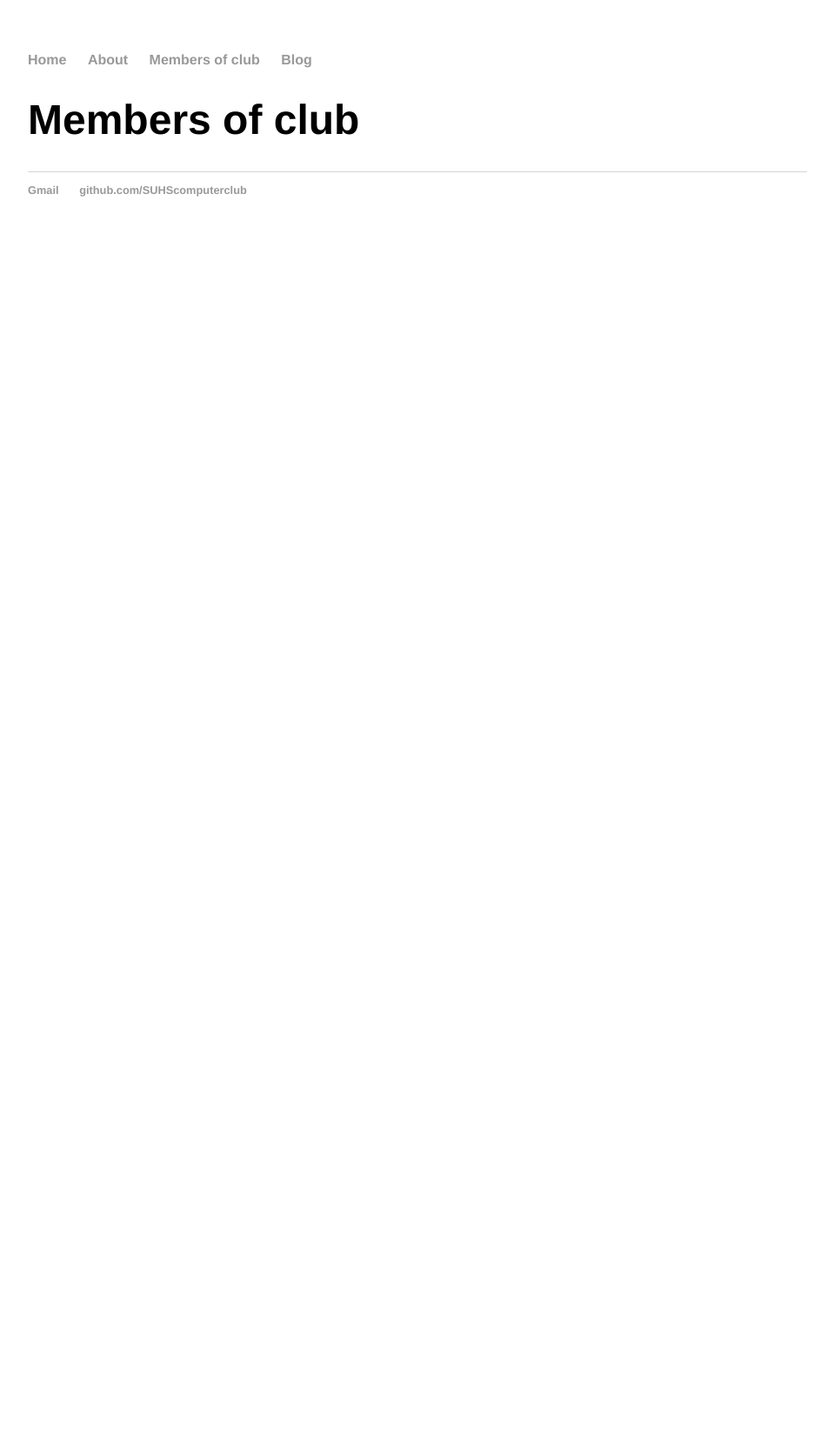
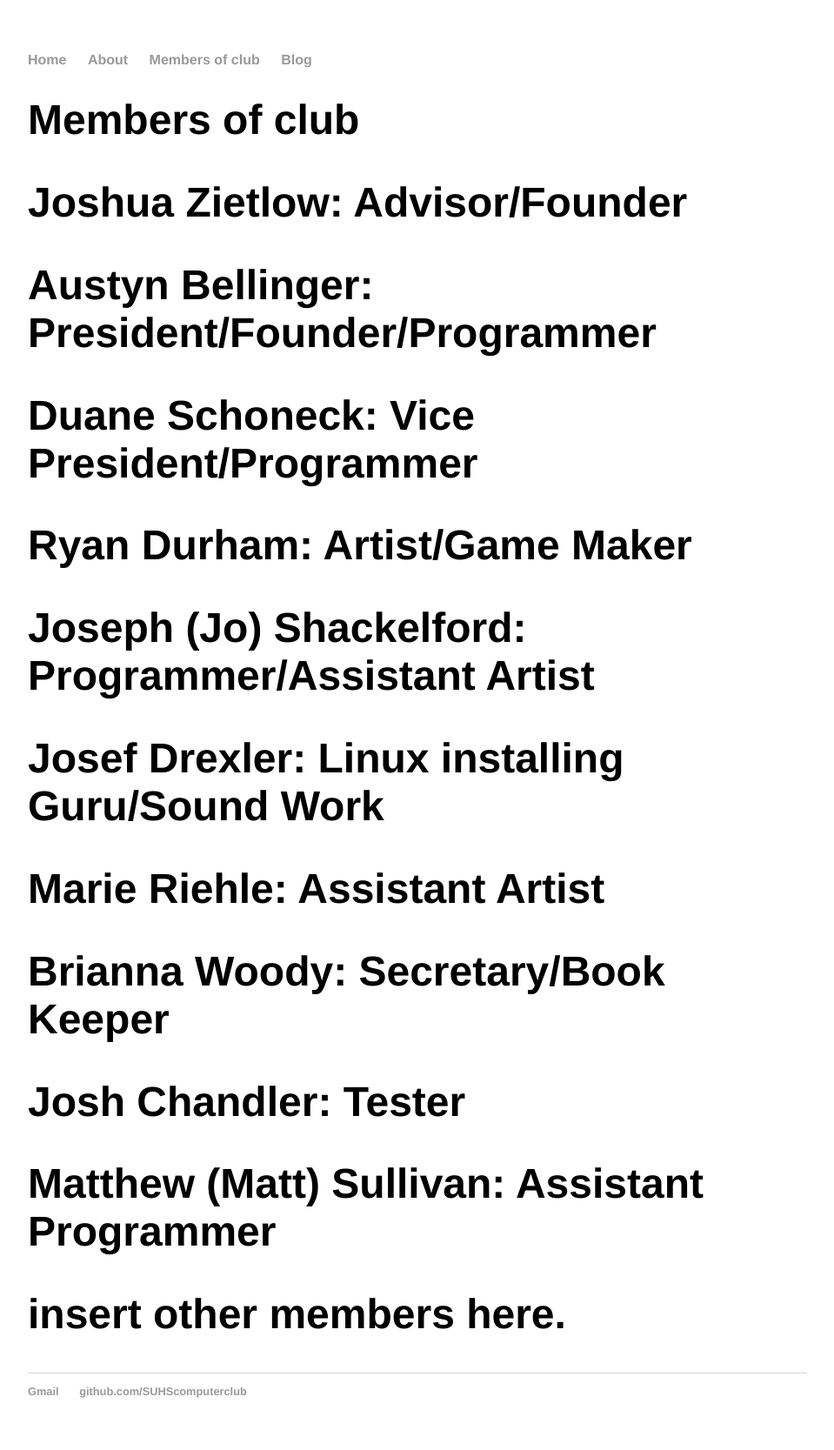
Before and after one commit to SUHScomputerclub/SUHScomputerclub.github.io, a Jekyll site: the page built from club-members/index.html, in a window 1280 px wide. Shown: the whole page at 87% size, without its empty margins (160-1119 px from the left). Built offline with Jekyll 4.4.1, drawn with Linux system fonts in a browser that asks for light colours; before the commit the page ends 900 px from its top, so only the background shows below that.

Commit message:
added member page (revert if broken)

```diff
--- /dev/null
+++ b/_layouts/members.html
@@ -0,0 +1,29 @@
+<!DOCTYPE html>
+	<html>
+		<head>
+			<title>{{ page.title }}</title>
+			<!-- link to members stylesheet -->
+			<link rel="stylesheet" type="text/css" href="/css/members.css">
+		</head>
+		<body>
+			<nav>
+	    		<ul>
+	        		<li><a href="/">Home</a></li>
+		        	<li><a href="/about">About</a></li>
+	        		<li><a href="/club-members">Members of club</a></li>
+	        		<li><a href="/blog">Blog</a></li>
+	    		</ul>
+			</nav>
+			<div class="container">
+
+			{{ content }}
+
+			</div><!-- /.container -->
+			<footer>
+	    		<ul>
+	        		<li><a href="mailto:SUSHcomputerclub@gmail.com">Gmail</a></li>
+	        		<li><a href="https://github.com/SUHScomputerclub">github.com/SUHScomputerclub</a></li>
+				</ul>
+			</footer>
+		</body>
+	</html>
--- a/club-members/index.html
+++ b/club-members/index.html
@@ -1,5 +1,27 @@
 ---
-layout: default
+layout: members
 title: Members of club
 ---
 	<h1>{{ page.title }}</h1>
+
+	<h2>Joshua Zietlow: Advisor/Founder</h2>
+
+	<h2>Austyn Bellinger: President/Founder/Programmer</h2>
+
+	<h2>Duane Schoneck: Vice President/Programmer</h2>
+
+	<h2>Ryan Durham: Artist/Game Maker</h2>
+
+	<h2>Joseph (Jo) Shackelford: Programmer/Assistant Artist</h2>
+
+	<h2>Josef Drexler: Linux installing Guru/Sound Work </h2>
+
+	<h2>Marie Riehle: Assistant Artist</h2>
+
+	<h2>Brianna Woody: Secretary/Book Keeper</h2>
+
+	<h2>Josh Chandler: Tester</h2>
+
+	<h2>Matthew (Matt) Sullivan: Assistant Programmer</h2>
+
+	<h2>insert other members here.</h2>
--- /dev/null
+++ b/css/members.css
@@ -0,0 +1,47 @@
+body {
+    margin: 60px auto;
+    width: 70%;
+}
+nav ul, footer ul {
+    font-family:'Helvetica', 'Arial', 'Sans-Serif';
+    padding: 0px;
+    list-style: none;
+    font-weight: bold;
+}
+nav ul li, footer ul li {
+    display: inline;
+    margin-right: 20px;
+}
+a {
+    text-decoration: none;
+    color: #999;
+}
+a:hover {
+    text-decoration: underline;
+}
+h1 {
+    font-size: 3em;
+    font-family:'Helvetica', 'Arial', 'Sans-Serif';
+}
+h2 {
+    font-size: 3em;
+    font-family:'Helvetica', 'Arial', 'Sans-Serif';
+}
+p {
+    font-size: 1.5em;
+    line-height: 1.4em;
+    color: #333;
+}
+footer {
+    border-top: 1px solid #d5d5d5;
+    font-size: .8em;
+}
+
+ul.posts {
+    margin: 20px auto 40px;
+    font-size: 1.5em;
+}
+
+ul.posts li {
+    list-style: none;
+}
```
Also changed, not shown: css/about.css (added, +44 -0 lines).
